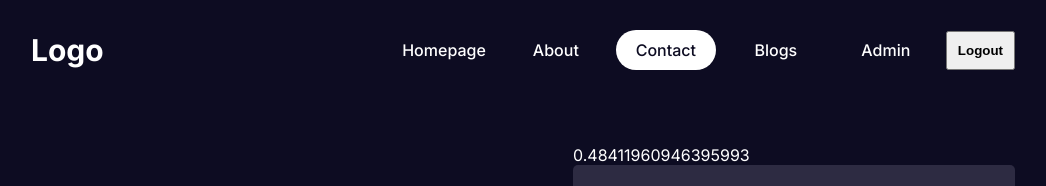
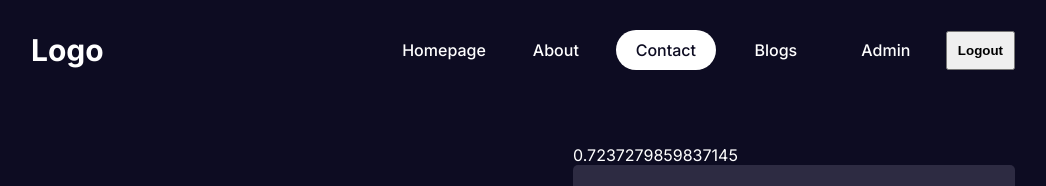
Before and after one commit to ANINDITAPRIYADARSHINI/Blog-next, a Next.js app: page /contact in a window 1280 px wide. Shown: the top 186 px of the page, without its empty margins (117-1163 px from the left). Built offline with nearby package versions, Linux system fonts and the light colour scheme.

Commit message:
Using supressHydrationWarning, for hydration bug.

```diff
--- a/app/contact/page.tsx
+++ b/app/contact/page.tsx
@@ -2,12 +2,15 @@
 import React from "react";
 import Image from "next/image";
 import styles from "./contact.module.css";
-import dynamic from "next/dynamic";
+//import dynamic from "next/dynamic";
 //import HydrationTest from "../components/hydrationTest";
 
-const HydrationTestNoSSR = dynamic(() => import("../components/hydrationTest"), {ssr: false})
+//const HydrationTestNoSSR = dynamic(() => import("../components/hydrationTest"), {ssr: false})
 
 export default function ContactPage() {
+  const a = Math.random();
+
+  console.log(a);
 
   const [isOptimized, setIsOptimized] = React.useState(true);
     return (
@@ -18,7 +21,10 @@ export default function ContactPage() {
         </div>
 
         <div className={styles.formContainer}>
-          <HydrationTestNoSSR />
+          <div suppressHydrationWarning>
+            {a}
+          </div>
+
           <form action="" className={styles.form}>
             <input type="text" placeholder="Name and Surname" />
             <input type="text" placeholder="Email Address" />
```
